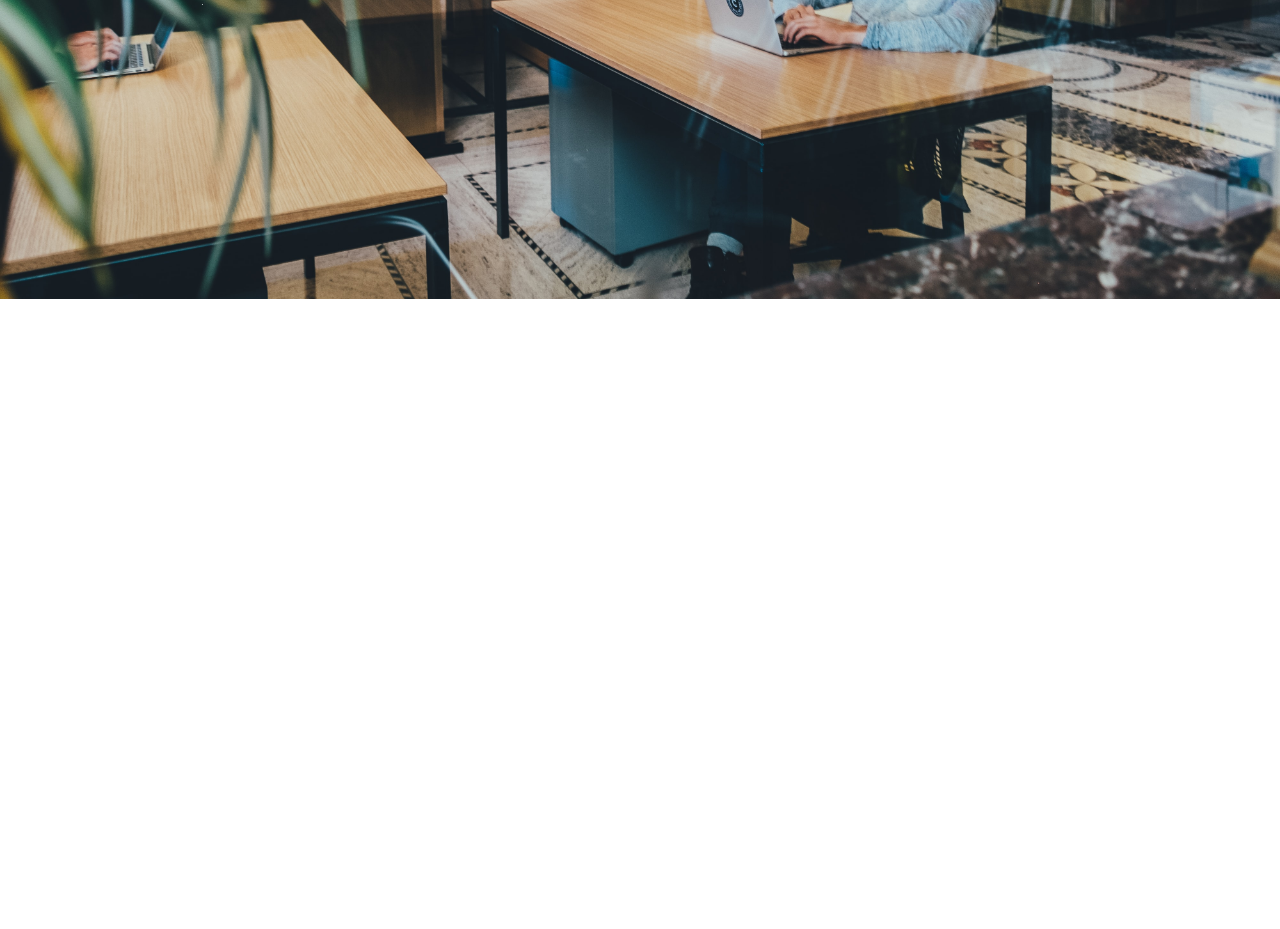
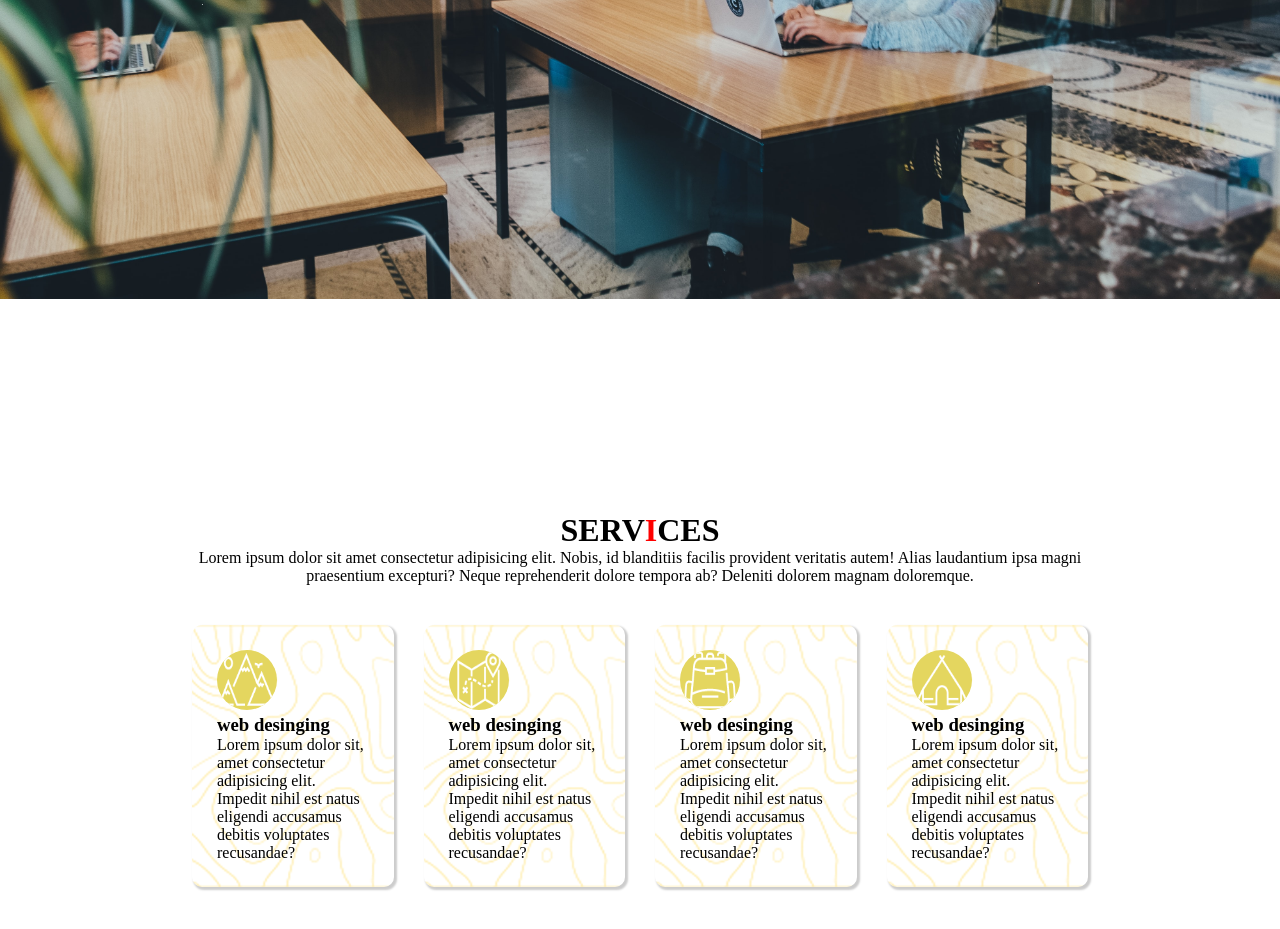
Before and after one commit to YeBenLing-ZAMAN/profile-project, a plain HTML site: page index.html in a window 1280 px wide. Shown: the part 501-1430 px from the top of the page. Before the commit the page ends 800 px from the top, so only its background shows below. Drawn offline with Linux system fonts and the light colour scheme; a web font is replaced by a local one.

Commit message:
services section is added

```diff
--- a/index.css
+++ b/index.css
@@ -48,3 +48,45 @@ nav a:hover {
     align-items: center;
     justify-content: center;
 }
+
+
+/* services-container section design handling */
+
+.services-container {
+    height: 100vh;
+    width: 70vw;
+    margin: auto;
+    display: flex;
+    flex-direction: column;
+    justify-content: center;
+}
+
+.services-details {
+    margin-bottom: 40px;
+    text-align: center;
+}
+
+.services-items {
+    display: grid;
+    grid-template-columns: repeat(4, 1fr);
+    grid-gap: 30px;
+}
+
+.service-item {
+    padding: 25px;
+    background-image: url(./image/services-logo/02.png);
+    background-repeat: no-repeat;
+    background-position: center;
+    background-size: cover;
+    border-radius: 10px;
+    box-shadow: 2px 2px 2px 1px rgba(0, 0, 0, 0.2);
+}
+
+.service-item img {
+    height: 60px;
+    width: 60px;
+    background-color: rgb(228, 214, 95);
+    border-radius: 50%;
+    background-position: center;
+    background-size: cover;
+}
--- a/index.html
+++ b/index.html
@@ -38,6 +38,41 @@
     </div>
 
 
+    <!-- service section  -->
+
+    <main class="services-container">
+        <div class="services-details">
+            <h1>SERV<span style="color:red">I</span>CES</h1>
+            <p>Lorem ipsum dolor sit amet consectetur adipisicing elit. Nobis, id blanditiis facilis provident veritatis autem! Alias laudantium ipsa magni praesentium excepturi? Neque reprehenderit dolore tempora ab? Deleniti dolorem magnam doloremque.</p>
+        </div>
+        <div class="services-items">
+            <div class="service-item">
+                <img src="./image/services-logo/icon-1.png" alt="">
+                <h3>web desinging</h3>
+                <p>Lorem ipsum dolor sit, amet consectetur adipisicing elit. Impedit nihil est natus eligendi accusamus debitis voluptates recusandae?</p>
+            </div>
+
+            <div class="service-item">
+                <img src="./image/services-logo/icon-2.png" alt="">
+                <h3>web desinging</h3>
+                <p>Lorem ipsum dolor sit, amet consectetur adipisicing elit. Impedit nihil est natus eligendi accusamus debitis voluptates recusandae?</p>
+            </div>
+
+            <div class="service-item">
+                <img src="./image/services-logo/icon-3.png" alt="">
+                <h3>web desinging</h3>
+                <p>Lorem ipsum dolor sit, amet consectetur adipisicing elit. Impedit nihil est natus eligendi accusamus debitis voluptates recusandae?</p>
+            </div>
+
+            <div class="service-item">
+                <img src="./image/services-logo/icon-6.png" alt="">
+                <h3>web desinging</h3>
+                <p>Lorem ipsum dolor sit, amet consectetur adipisicing elit. Impedit nihil est natus eligendi accusamus debitis voluptates recusandae?</p>
+            </div>
+
+        </div>
+    </main>
+
 
 
 
```
Also changed, not shown: image/services-logo/02.png (added), image/services-logo/icon-1.png (added), image/services-logo/icon-2.png (added), image/services-logo/icon-3.png (added), image/services-logo/icon-5.png (added), image/services-logo/icon-6.png (added).
